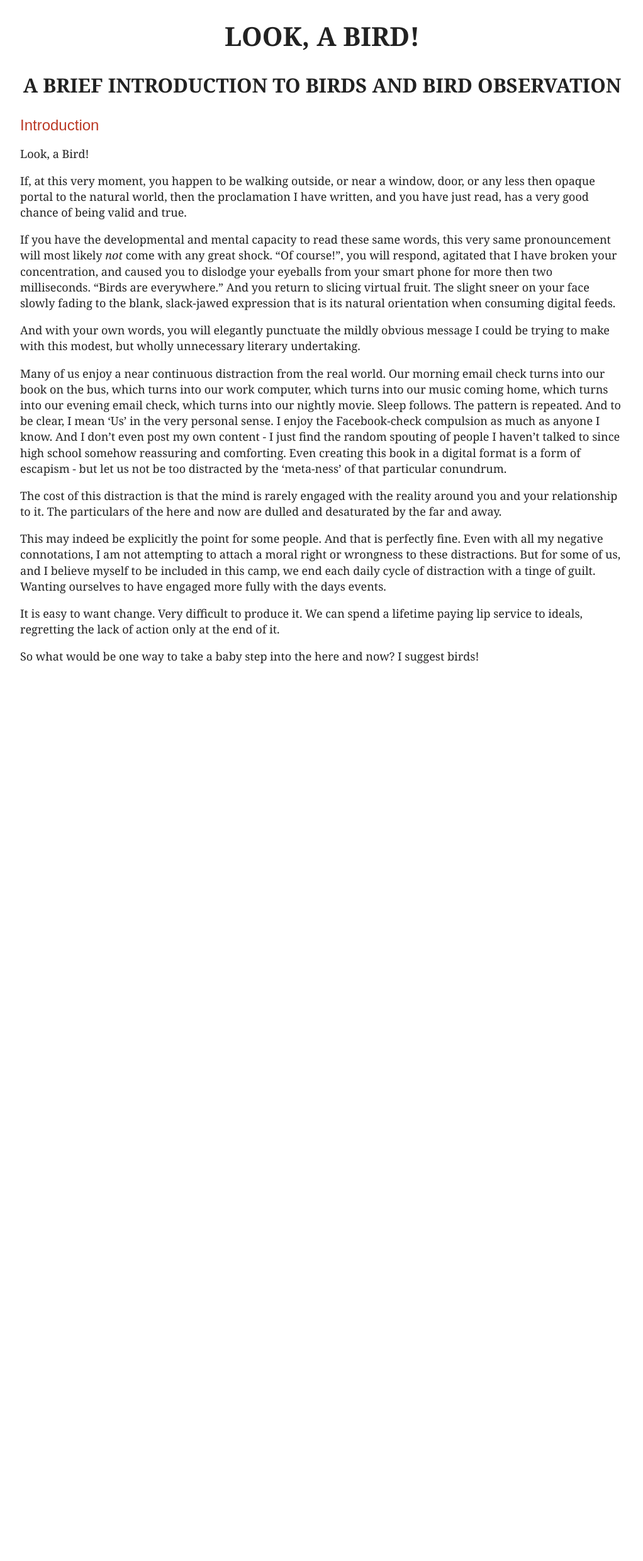
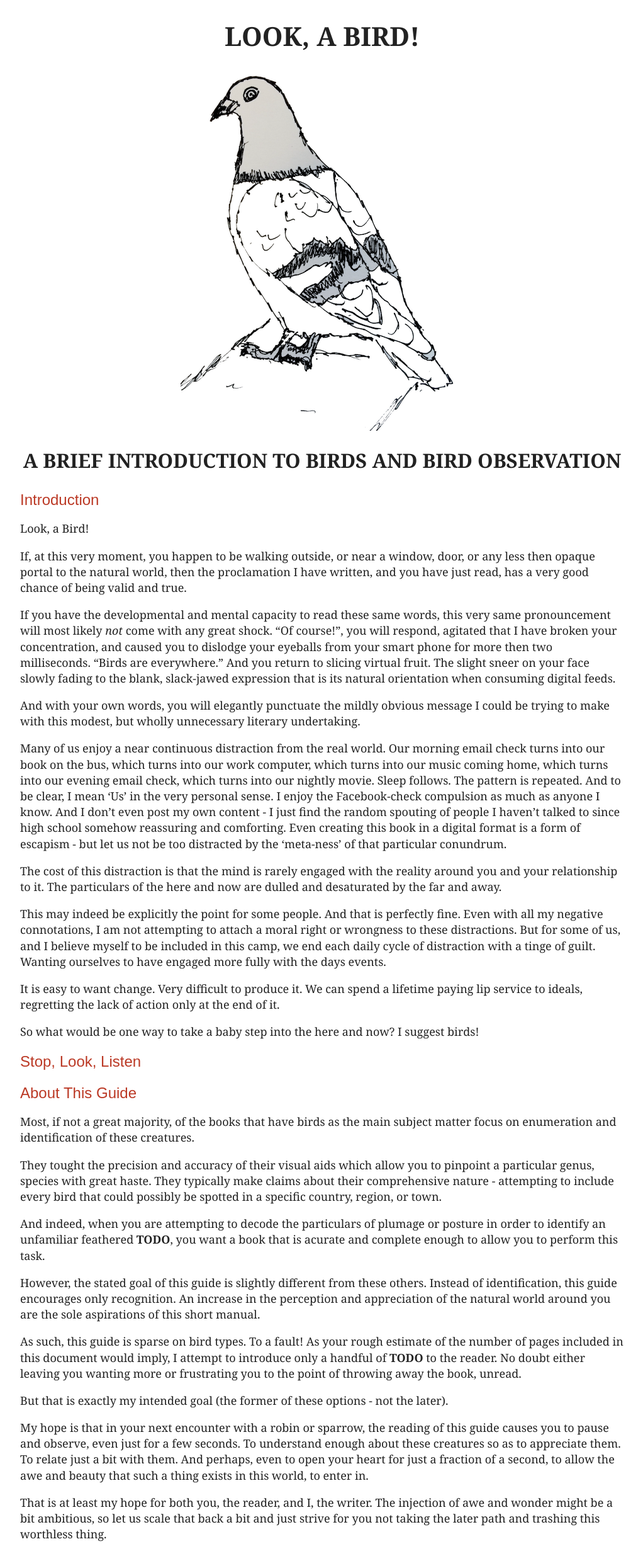
Before and after one commit to vlandham/LookABird, a Jekyll site: the page built from index.html, in a window 1280 px wide. Shown: the whole page at 63% size, without its empty margins (128-1150 px from the left). Built offline with Jekyll 4.4.1, drawn with Linux system fonts in a browser that asks for light colours; before the commit the page ends 1086 px from its top, so only the background shows below that.

Commit message:
a picture of a bird!

```diff
--- a/css/main.css
+++ b/css/main.css
@@ -93,6 +93,10 @@ body {
   text-align: center;
   text-transform: uppercase;
   font-size: 130%;
+}
+
+.top_bird {
+  margin-top: -30px;
 }
 
 .chapter h2 {
--- a/index.html
+++ b/index.html
@@ -5,10 +5,11 @@ title: Home
 
 <div class="header">
   <h1>Look, A Bird!</h1>
+  <img class="top_bird" src="img/bird1.png"/>
   <h2>A Brief Introduction to Birds and Bird Observation</h2>
 </div>
 
-{% for post in site.posts %}
+{% for post in site.posts reversed %}
 <div class="chapter">
   {{ post.content }}
 </div>
```
Also changed, not shown: _posts/2013-12-27-02_stop_look_listen.md (added, +7 -0 lines), _posts/2013-12-28-03_about_this_guide.md (added, +24 -0 lines), img/bird1.png (added), img/bird1_original.JPG (added), 1 other file.
